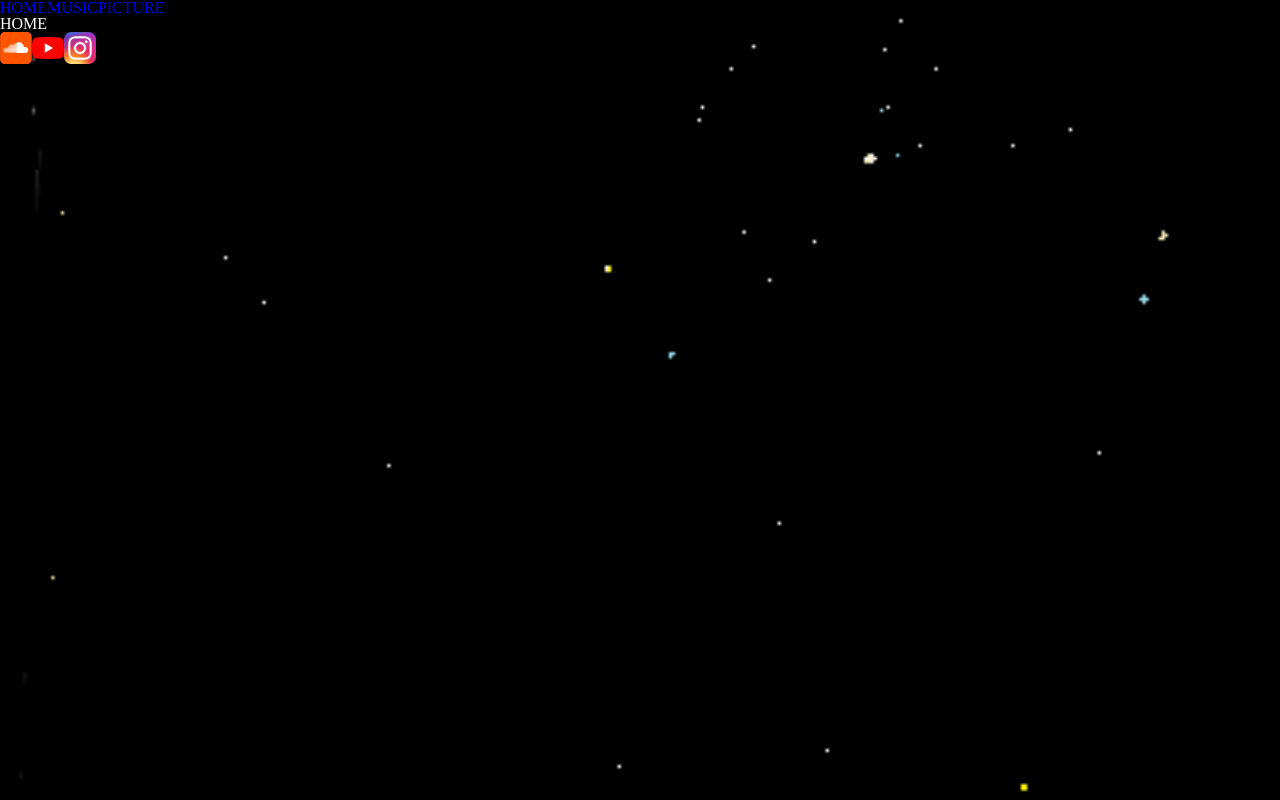
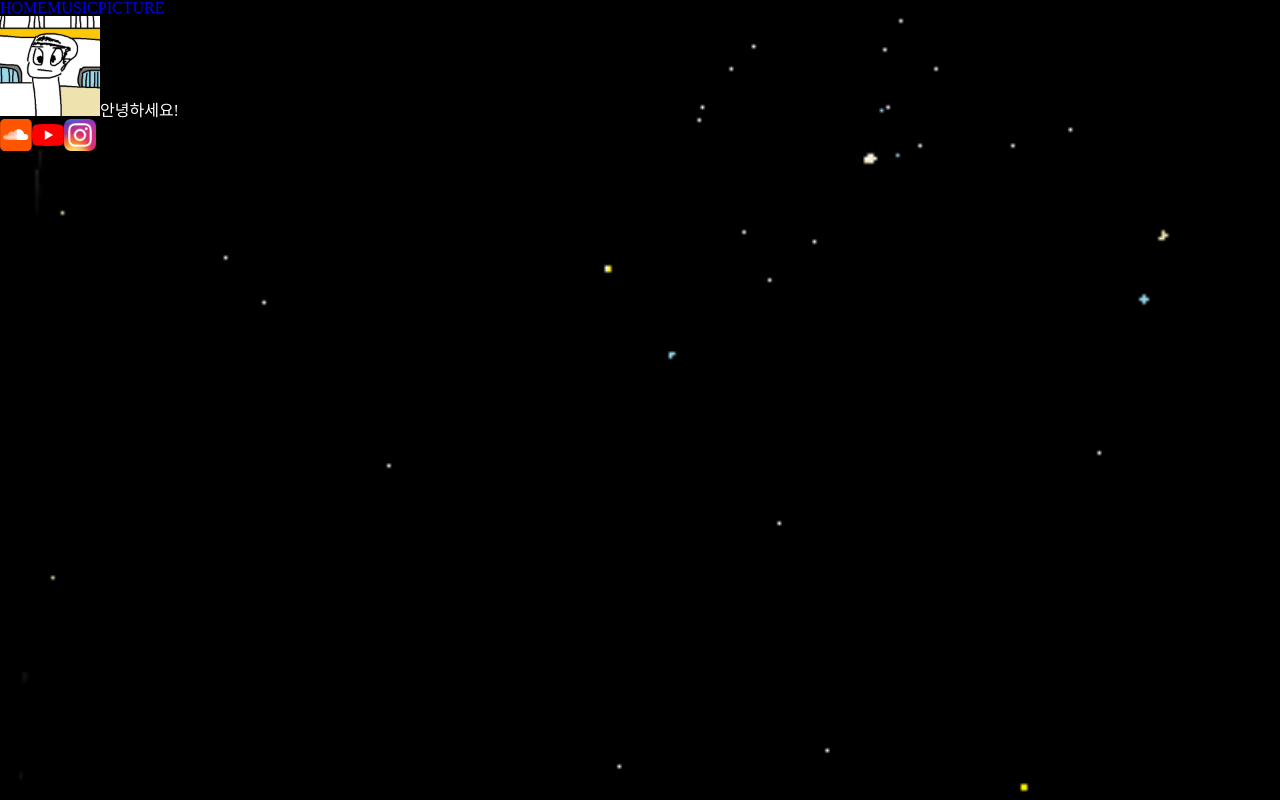
Before and after one commit to lovemagician/KANGCHANGU, a React (Vite) app: page / in a window 1280 px wide. Built offline with nearby package versions, Linux system fonts and the light colour scheme.

Commit message:
💄 add main image

```diff
--- a/src/pages/Home.jsx
+++ b/src/pages/Home.jsx
@@ -5,7 +5,10 @@ function Home() {
   return (
     <>
       <Navbar />
-      <div>HOME</div>
+      <div>
+        <img style={{ width: "100px" }} src="/images/KANGCHANGU.jpg" alt="강찬구" />
+        <span>안녕하세요!</span>
+      </div>
       <Footer />
     </>
   );
```
